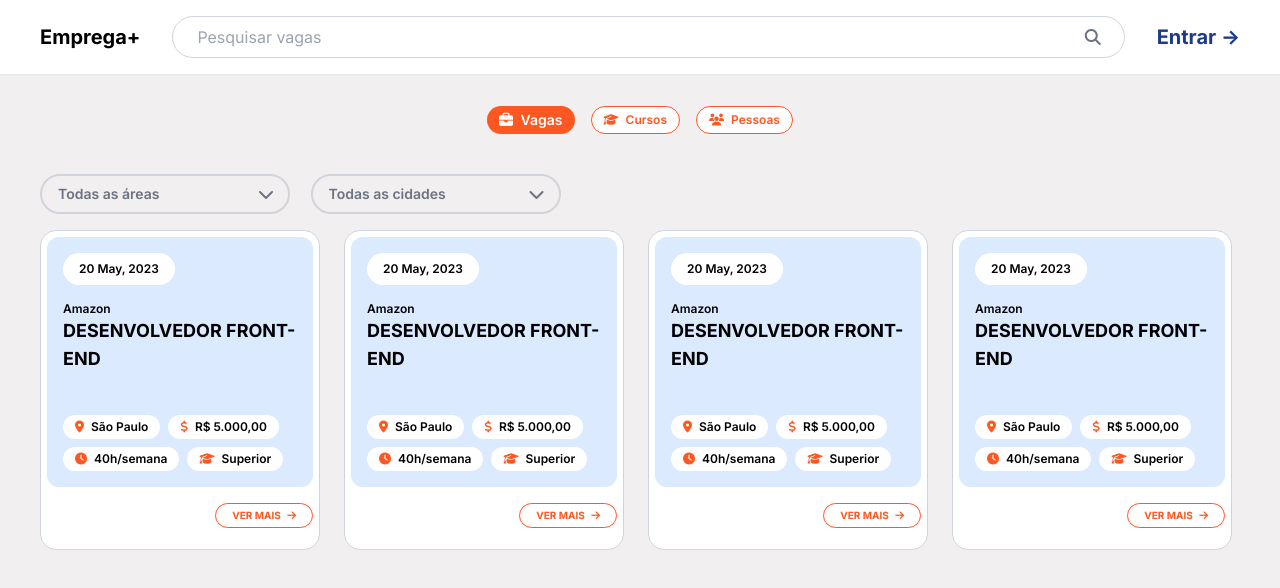
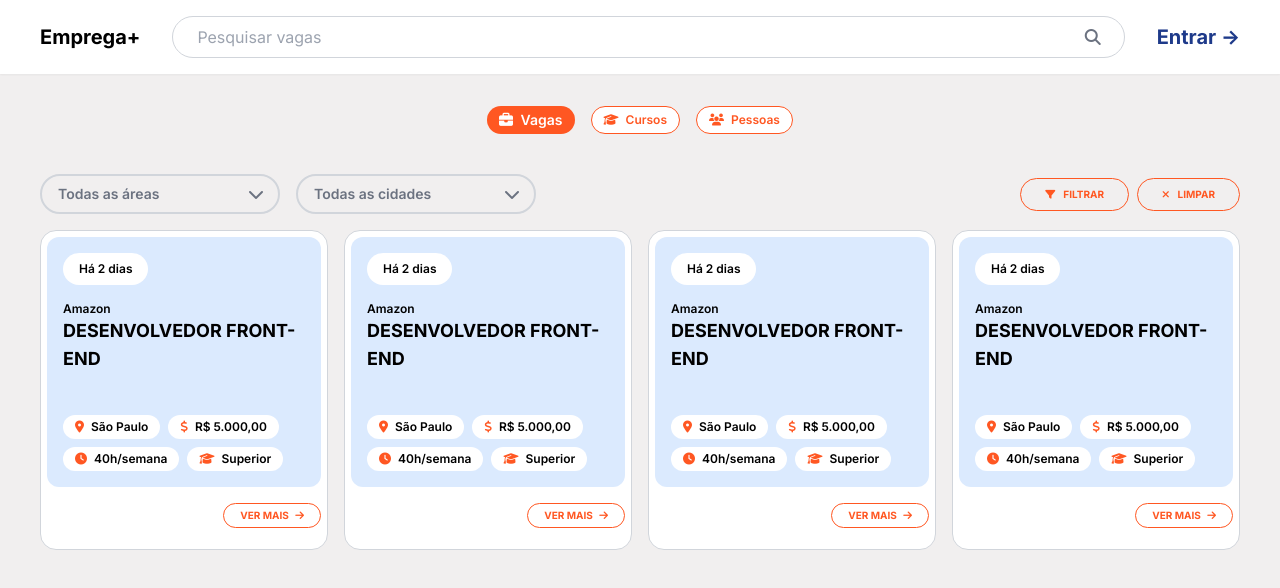
Before and after one commit to vitorlima-vsl/landpage_banco, a website: page pages/vagas.html in a window 1280 px wide. Drawn offline with nearby package versions, Linux system fonts and the light colour scheme.

Commit message:
:lipstick: feat: melhorias na responsividade e layout da página de vagas

```diff
--- a/pages/vagas.html
+++ b/pages/vagas.html
@@ -30,8 +30,8 @@
 </head>
 
 <body class="bg-[#F1EFEF]">
-    <header class=" bg-white shadow-sm">
-        <div class="w-[1200px] flex justify-between items-center mx-auto py-4 gap-8">
+    <header class="bg-white shadow-sm">
+        <div class="w-[1200px] flex justify-between items-center mx-auto py-4 gap-8 max-xl:w-[90%]">
             <h1 class="text-xl font-bold">Emprega+</h1>
 
             <div class="flex-1 relative">
@@ -59,7 +59,7 @@
     </header>
 
     <main>
-        <section class="w-[1200px] mx-auto mt-8">
+        <section class="w-[1200px] mx-auto mt-8 max-xl:w-[90%]">
             <div class="flex gap-4 justify-center">
                 <button class="text-sm font-semibold bg-[var(--orange)] py-1 px-3 rounded-full w-fit text-white">
                     <i class="fas fa-briefcase mr-1"></i> Vagas
@@ -75,8 +75,9 @@
             </div>
 
             <!-- filtros -->
-            <div class="mt-10">
-                <div class="relative inline-block w-[250px]">
+            <div class="mt-10 flex justify-between items-center max-md:flex-col max-md:items-start">
+                <div class="w-full flex gap-4 max-md:flex-col max-lg:gap-2">
+                    <div class="relative inline-block w-[240px] max-md:w-full">
                         <select
                             name="area"
                             id="area"
@@ -91,7 +92,7 @@
                         <i class="fas fa-chevron-down absolute right-4 top-1/2 transform -translate-y-1/2 text-gray-500 pointer-events-none"></i>
                     </div>
 
-                <div class="relative inline-block w-[250px] ml-4">
+                    <div class="relative inline-block w-[240px] max-md:w-full">
                         <select
                             name="area"
                             id="area"
@@ -107,12 +108,25 @@
                     </div>
                 </div>
 
+                <div class="max-md:mt-2 flex gap-2">
+                    <button class="flex items-center h-fit gap-2 text-[var(--orange)] py-2 px-6 rounded-full border border-[var(--orange)] text-[10px] font-bold uppercase hover:bg-[var(--orange)] hover:text-white transition-all duration-300 ease-in-out">
+                        <i class="fas fa-filter"></i> Filtrar
+                    </button>
+
+                    <button class="flex items-center h-fit gap-2 text-[var(--orange)] py-2 px-6 rounded-full border border-[var(--orange)] text-[10px] font-bold uppercase hover:bg-[var(--orange)] hover:text-white transition-all duration-300 ease-in-out">
+                        <i class="fas fa-times"></i> Limpar
+                    </button>
+                </div>
+            </div>
+
             <!-- vagas -->
-            <div class="grid grid-cols-4 gap-4 mt-4">
-                <div class="bg-white p-[6px] rounded-2xl border border-gray-300 w-[280px] h-[320px] hover:shadow-md transition-all duration-300 ease-in-out">
+            <div class="gap-4 my-4 grid grid-cols-[repeat(auto-fill,minmax(280px,1fr))]">
+                <div class="bg-white p-[6px] rounded-2xl border border-gray-300 h-[320px] hover:shadow-md transition-all duration-300 ease-in-out">
                     <div class="rounded-xl bg-blue-100 w-full h-[250px] p-4 flex flex-col justify-between">
                         <div>
-                            <p class="text-xs font-semibold bg-white py-2 px-4 rounded-full w-fit">20 May, 2023</p>
+                            <p class="text-xs font-semibold bg-white py-2 px-4 rounded-full w-fit">
+                                Há 2 dias
+                            </p>
                             <p class="text-xs font-semibold mt-4">Amazon</p>
                             <h3 class="text-lg font-bold uppercase">Desenvolvedor Front-end</h3>
                         </div>
@@ -141,10 +155,12 @@
                     </button>
                 </div>
 
-                <div class="bg-white p-[6px] rounded-2xl border border-gray-300 w-[280px] h-[320px] hover:shadow-md transition-all duration-300 ease-in-out">
+                <div class="bg-white p-[6px] rounded-2xl border border-gray-300 h-[320px] hover:shadow-md transition-all duration-300 ease-in-out">
                     <div class="rounded-xl bg-blue-100 w-full h-[250px] p-4 flex flex-col justify-between">
                         <div>
-                            <p class="text-xs font-semibold bg-white py-2 px-4 rounded-full w-fit">20 May, 2023</p>
+                            <p class="text-xs font-semibold bg-white py-2 px-4 rounded-full w-fit">
+                                Há 2 dias
+                            </p>
                             <p class="text-xs font-semibold mt-4">Amazon</p>
                             <h3 class="text-lg font-bold uppercase">Desenvolvedor Front-end</h3>
                         </div>
@@ -173,10 +189,12 @@
                     </button>
                 </div>
 
-                <div class="bg-white p-[6px] rounded-2xl border border-gray-300 w-[280px] h-[320px] hover:shadow-md transition-all duration-300 ease-in-out">
+                <div class="bg-white p-[6px] rounded-2xl border border-gray-300 h-[320px] hover:shadow-md transition-all duration-300 ease-in-out">
                     <div class="rounded-xl bg-blue-100 w-full h-[250px] p-4 flex flex-col justify-between">
                         <div>
-                            <p class="text-xs font-semibold bg-white py-2 px-4 rounded-full w-fit">20 May, 2023</p>
+                            <p class="text-xs font-semibold bg-white py-2 px-4 rounded-full w-fit">
+                                Há 2 dias
+                            </p>
                             <p class="text-xs font-semibold mt-4">Amazon</p>
                             <h3 class="text-lg font-bold uppercase">Desenvolvedor Front-end</h3>
                         </div>
@@ -205,10 +223,12 @@
                     </button>
                 </div>
 
-                <div class="bg-white p-[6px] rounded-2xl border border-gray-300 w-[280px] h-[320px] hover:shadow-md transition-all duration-300 ease-in-out">
+                <div class="bg-white p-[6px] rounded-2xl border border-gray-300 h-[320px] hover:shadow-md transition-all duration-300 ease-in-out">
                     <div class="rounded-xl bg-blue-100 w-full h-[250px] p-4 flex flex-col justify-between">
                         <div>
-                            <p class="text-xs font-semibold bg-white py-2 px-4 rounded-full w-fit">20 May, 2023</p>
+                            <p class="text-xs font-semibold bg-white py-2 px-4 rounded-full w-fit">
+                                Há 2 dias
+                            </p>
                             <p class="text-xs font-semibold mt-4">Amazon</p>
                             <h3 class="text-lg font-bold uppercase">Desenvolvedor Front-end</h3>
                         </div>
@@ -239,8 +259,6 @@
             </div>
         </section>
     </main>
-
-
 
     <!-- modal -->
     <div
@@ -344,15 +362,14 @@
             </div>
 
 
-            <div class="mt-8">
+            <div class="flex gap-2 mt-8 max-md:flex max-md:flex-col max-md:items-start">
                 <button class="bg-[var(--orange)] text-white py-2 px-6 rounded-[4px] uppercase font-semibold text-sm">
                     Quero me inscrever
                 </button>
 
-                <button class="text-[var(--orange)] py-2 px-6 rounded-[4px] uppercase font-semibold text-sm border border-[var(--orange)] ml-4">
+                <button class="text-[var(--orange)] py-2 px-6 rounded-[4px] uppercase font-semibold text-sm border border-[var(--orange)]">
                     Compartilhar <i class="fas fa-share ml-2"></i>
                 </button>
-
             </div>
         </div>
     </div>
```
Lines whose indentation alone changed are shown as unchanged.
